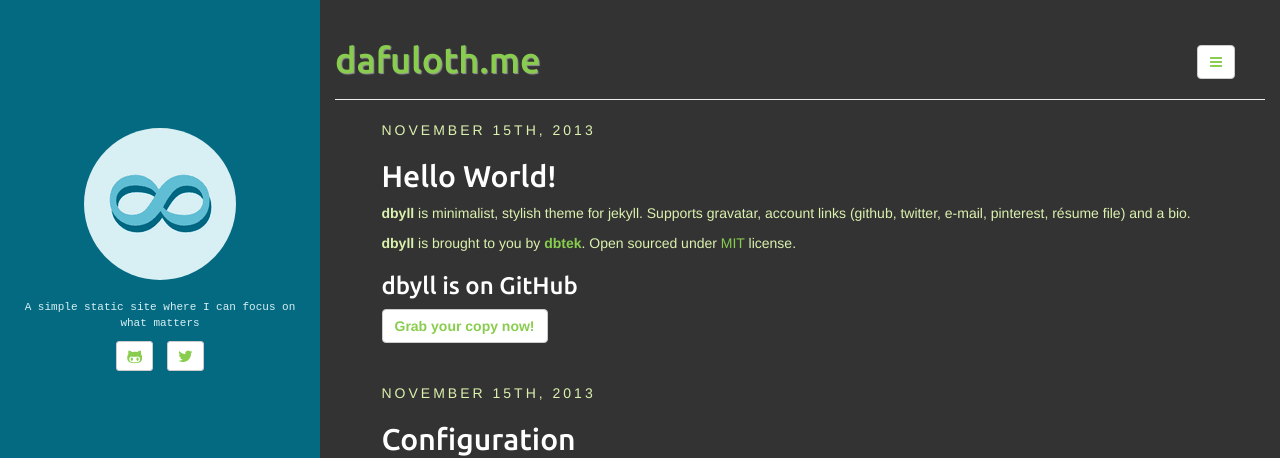
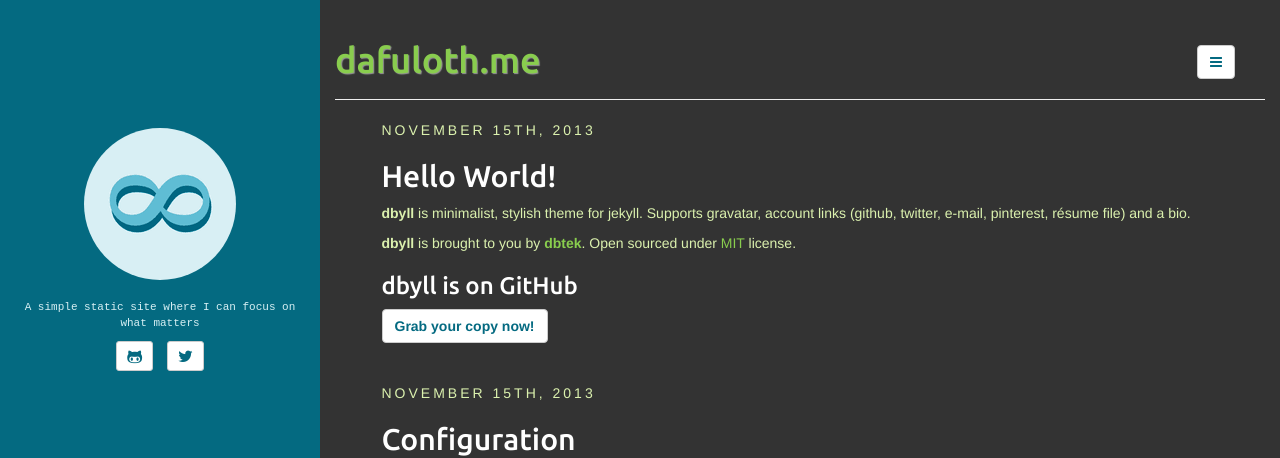
Before and after one commit to dbtek/dbyll, a Jekyll site: the page built from index.html, in a window 1280 px wide. Shown: the top 458 px of the page. Built offline with Jekyll 4.4.1, drawn with Linux system fonts in a browser that asks for light colours; the list of posts is cut into pages by our own code.

Commit message:
Improve page number visibility

```diff
--- a/assets/css/style.css
+++ b/assets/css/style.css
@@ -1,14 +1,18 @@
 @import url(http://fonts.googleapis.com/css?family=Ubuntu:500&subset=latin,latin-ext);
-
+/* !important is being used here as a quick and dirty way to override bootstrap. For now. Going forward will find a better way and look to reduce/remove them  */
 body{
 	/* color: #2c3e50; */
 	color: #DBF1AE;
 	background: #333333 !important;
 }
 
+#page_number {
+	color: #046A81;
+}
+
 .btn {
 	/* color: #2B4F3E; #89CD4E; 046A81;*/
-	color: #89CD4E !important;
+	color: #046A81 !important;
 	font-weight: bold !important;
 }
 
```
